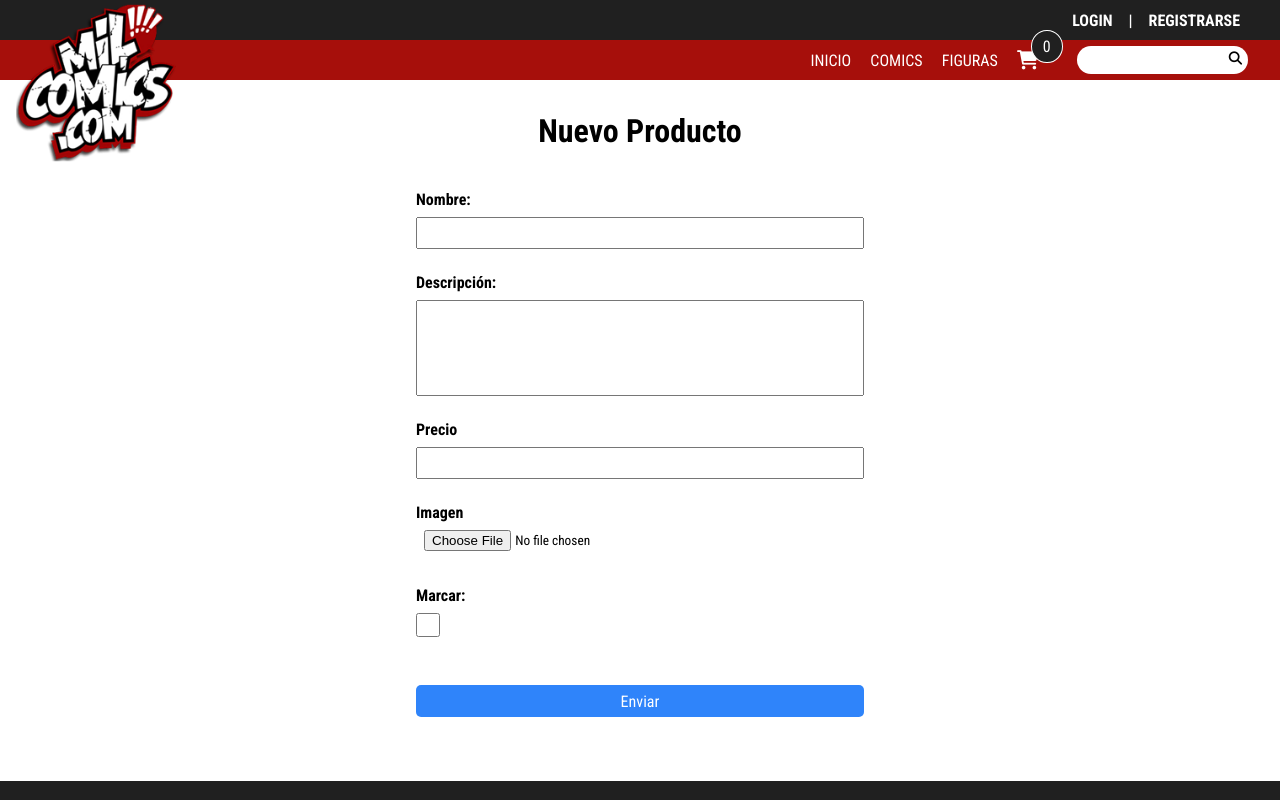
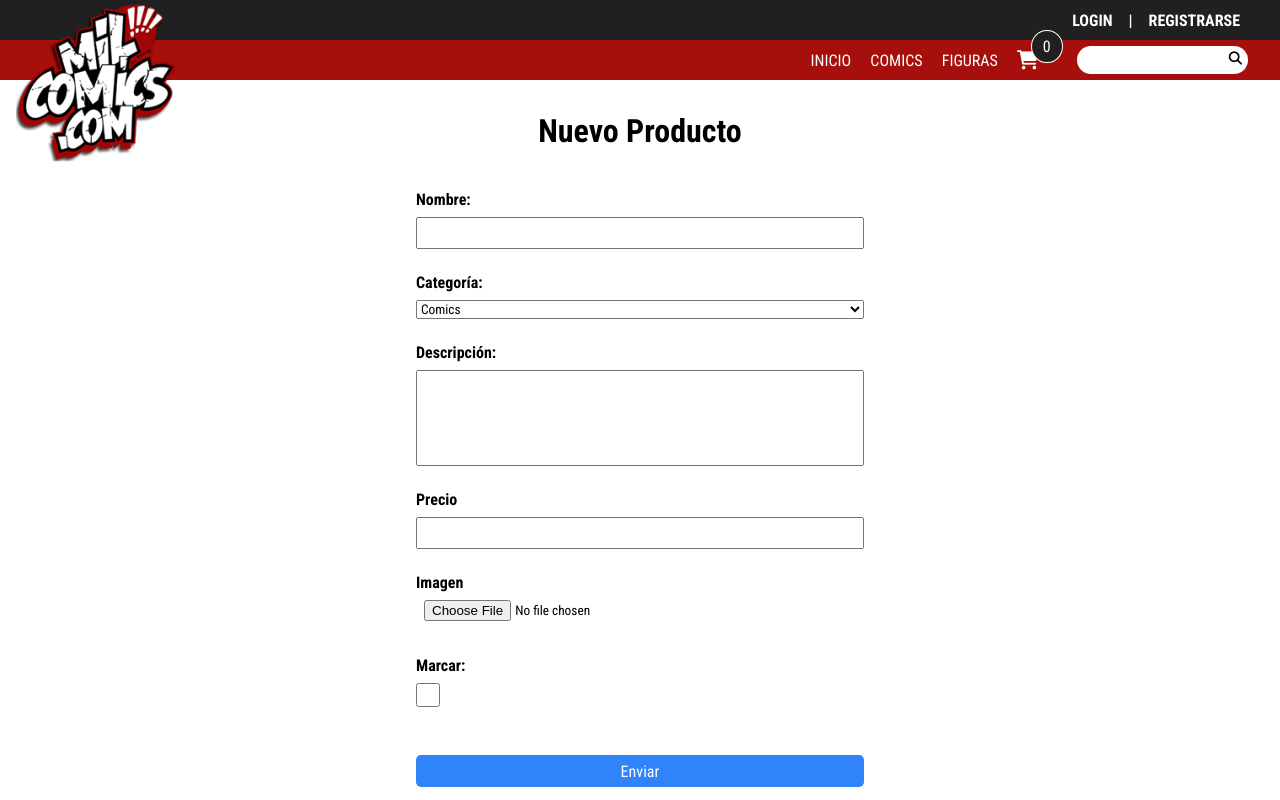
Before and after one commit to VieraJulian/TusComics-Frontend, a React (Vite) app: page /newProduct in a window 1280 px wide. Shown: the top 800 px of the page. Built offline with nearby package versions, Linux system fonts and the light colour scheme.

Commit message:
Julián - arreglos

```diff
--- a/src/pages/EditProfile.jsx
+++ b/src/pages/EditProfile.jsx
@@ -15,6 +15,7 @@ function editProfile() {
             let newPasswordN = document.getElementById("newPasswordN").value;
             let msgErrors = document.querySelectorAll(".msg-error");
             let formData = new FormData();
+
             formData.append("name", nombreN);
             formData.append("password", passwordN);
             formData.append("newPassword", newPasswordN);
--- a/src/pages/Home.jsx
+++ b/src/pages/Home.jsx
@@ -22,17 +22,26 @@ function Home() {
 
     let comics = [];
     if (products != null) {
-        products.forEach(p => {
-            if ((p.name.indexOf("Manga") !== -1 || p.name.indexOf("Comic") !== -1) && comics.length < 4) {
+        products.filter(p => {
+            if (p.category === "Comics") {
                 comics.push(p)
+            }
+        });
+    }
+
+    let mangas = [];
+    if (products != null) {
+        products.filter(p => {
+            if (p.category === "Mangas") {
+                mangas.push(p)
             }
         });
     }
 
     let collectibles = [];
     if (products != null) {
-        products.forEach(p => {
-            if ((p.name.indexOf("Colleccionable") !== -1) && collectibles.length < 4) {
+        products.filter(p => {
+            if (p.category === "Collectibles") {
                 collectibles.push(p)
             }
         });
@@ -72,6 +81,22 @@ function Home() {
                 </article>
                 })}
             </div>
+            <h2 className='titles-home collectibles-title'>Comics</h2>
+            <div className="comics">
+            {mangas.map((p, i) => {
+                    let urlImage = `http://localhost:3000/productImg?imagen=`
+                    return  <article key={i} className='product-article'>
+                    <Link to={`/detail/${p.id}`}>
+                        <picture>
+                            <img src={urlImage + p.img} alt="" />
+                        </picture>
+                        <p className='product-name'>{p.name}</p>
+                        <p className="product-price">$ {p.price}</p>
+                    </Link>
+                    <button className='add-cart'>Comprar</button>
+                </article>
+                })}
+            </div>
             <h2 className='titles-home coleccionables'>Collecionables</h2>
             <div className="collectibles">
             {collectibles.map((p, i) => {
--- a/src/pages/NewProduct.jsx
+++ b/src/pages/NewProduct.jsx
@@ -11,6 +11,7 @@ function NewProduct() {
         try {
             let file = document.getElementById("fileN");
             let name = document.getElementById("nameN").value;
+            let category = document.getElementById("categoryN").value;
             let description = document.getElementById("descriptionN").value;
             let price = document.getElementById("priceN").value;
             let market = document.getElementById("marketN").checked;
@@ -18,6 +19,7 @@ function NewProduct() {
 
             let formData = new FormData();
             formData.append("name", name);
+            formData.append("category", category);
             formData.append("description", description);
             formData.append("price", price);
             formData.append("market", market);
@@ -64,6 +66,12 @@ function NewProduct() {
                     <label>Nombre:</label>
                     <input className='input-newProduct' id="nameN" type="text" />
                     <p className="msg-error"></p>
+                    <label>Categoría:</label>
+                    <select id="categoryN">
+                        <option value="Comics">Comics</option>
+                        <option value="Mangas">Mangas</option>
+                        <option value="Collecionables">Collecionables</option>
+                    </select>
                     <label>Descripción:</label>
                     <textarea type="text" id="descriptionN" />
                     <p className="msg-error"></p>
```
Also changed, not shown: package.json (line endings or trailing spaces), 1 other file (tests, documents, lock files or other folders).
